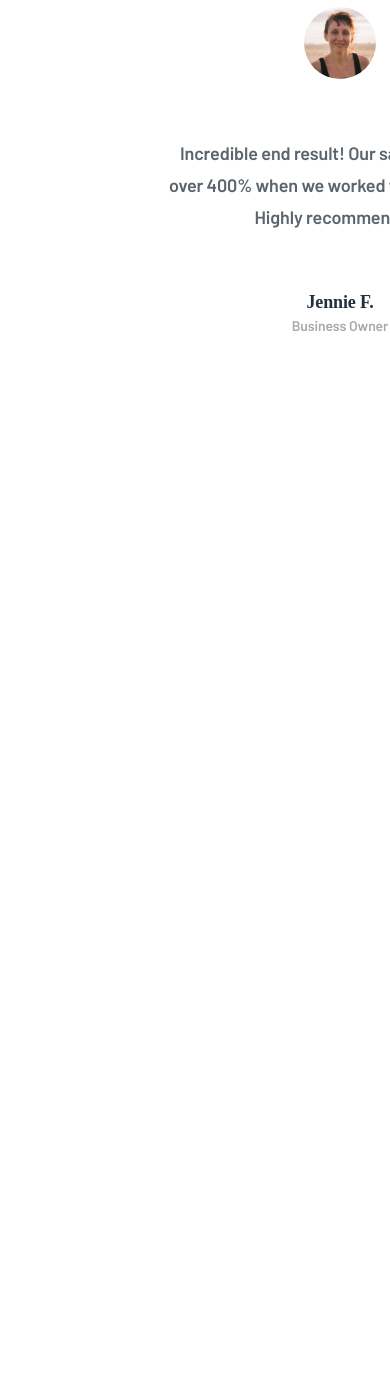
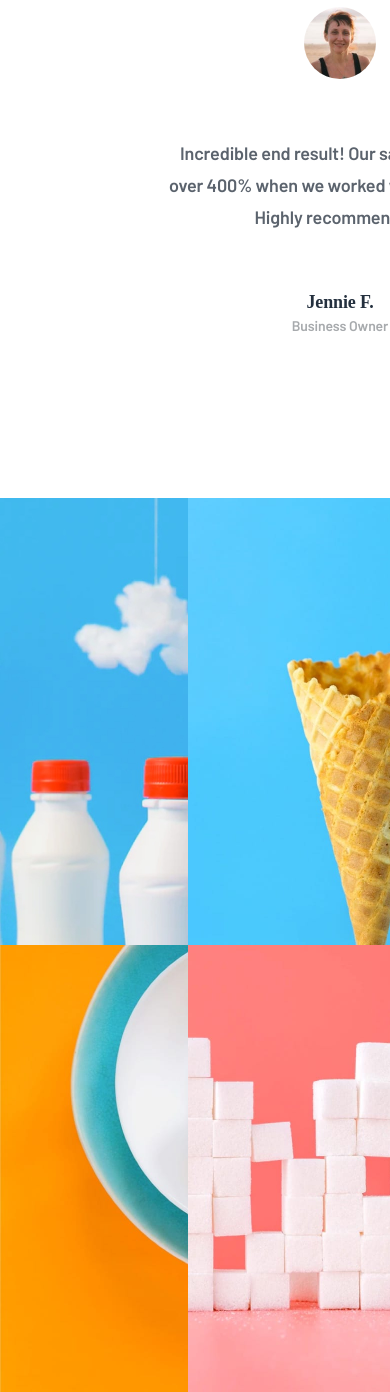
Before and after one commit to caarlosdamian/sunnyside-landingpage, a React (Vite) app: page / in a window 390 px wide. Shown: the part 3610-5002 px from the top of the page. Before the commit the page ends 4108 px from the top, so only its background shows below. Built offline with nearby package versions, Linux system fonts and the light colour scheme; a web font is replaced by a local one.

Commit message:
added mobile desing to grid imgs;

```diff
--- a/src/App.tsx
+++ b/src/App.tsx
@@ -12,8 +12,8 @@ function App() {
      <Header/>
      <Middle/>
      <BottomTop/>
-     {/* <BottomMiddle/>
-     <Footer/> */}
+     <BottomMiddle/>
+     {/* <Footer/> */}
     </main>
   )
 }
--- a/src/sections/bottomMiddle/BottomMiddle.scss
+++ b/src/sections/bottomMiddle/BottomMiddle.scss
@@ -1,8 +1,13 @@
 .bottom-middle__container {
     display: grid;
-    grid-template-columns: repeat(4, 360px);
+    grid-template-columns: repeat(2, 188px);
 
     .bottom-middle__img {
         height: 447px;
+
+    @media (max-width: 375px) {
+       width: 188px;
+       height: 188px;
+      }
     }
 }
--- a/src/sections/bottomMiddle/BottomMiddle.tsx
+++ b/src/sections/bottomMiddle/BottomMiddle.tsx
@@ -3,15 +3,37 @@ import milk from "../../images/desktop/image-gallery-milkbottles.jpg";
 import cone from "../../images/desktop/image-gallery-cone.jpg";
 import orange from "../../images/desktop/image-gallery-orange.jpg";
 import sugar from "../../images/desktop/image-gallery-sugarcubes.jpg";
+import milkMobile from "../../images/mobile/image-gallery-milkbottles.jpg";
+import coneMobile from "../../images/mobile/image-gallery-cone.jpg";
+import orangeMobile from "../../images/mobile/image-gallery-orange.jpg";
+import sugarMobile from "../../images/mobile/image-gallery-sugar-cubes.jpg";
 import "./BottomMiddle.scss";
+import { useWindowSize } from "../../hooks/useWindowSize";
 
 export const BottomMiddle = () => {
+  const { width } = useWindowSize();
   return (
     <div className="bottom-middle__container">
-      <img src={milk} alt="milk" className="bottom-middle__img" />
-      <img src={cone} alt="cone" className="bottom-middle__img" />
-      <img src={orange} alt="orange" className="bottom-middle__img" />
-      <img src={sugar} alt="sugar" className="bottom-middle__img" />
+      <img
+        src={width <= 375 ? milkMobile : milk}
+        alt="milk"
+        className="bottom-middle__img"
+      />
+      <img
+        src={width <= 375 ? coneMobile : cone}
+        alt="cone"
+        className="bottom-middle__img"
+      />
+      <img
+        src={width <= 375 ? orangeMobile : orange}
+        alt="orange"
+        className="bottom-middle__img"
+      />
+      <img
+        src={width <= 375 ? sugarMobile : sugar}
+        alt="sugar"
+        className="bottom-middle__img"
+      />
     </div>
   );
 };
```
